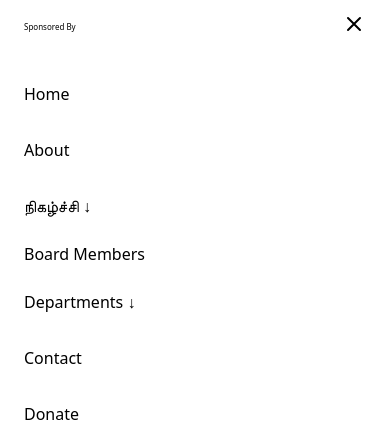
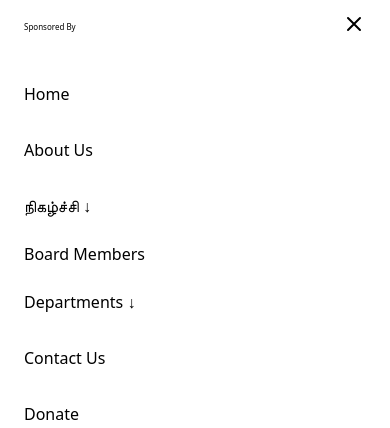
Before and after one commit to JyothiSwaroop07/islamika-kalvi-sengam, a Next.js app: page / in a window 390 px wide. Both pictures are taken after a click on the button 354 px from the left and 24 px from the top of the page. Shown: the top 428 px of the page. Built offline with nearby package versions, Linux system fonts and the light colour scheme; no server answers; the database is empty; a web font is replaced by a local one.

Commit message:
Done More Changes

```diff
--- a/components/Navbar/Navbar.js
+++ b/components/Navbar/Navbar.js
@@ -167,7 +167,7 @@ const Navbar = () => {
         <div className={`mobile-menu lg:hidden ${menuVisible ? 'block' : 'hidden'} flex justify-start z-10 overflow-y-auto h-[100vh] transform ${menuVisible ? '-translate-x--10 ease-out' : 'translate-x-full ease-in'} transition-transform duration-300`}>
           <ul className="mt-8 w-[40vw] space-y-4 mx-0 m-auto">
             <li><a href="#" className="block py-2 text-black hover:text-[#2dad5c] rounded" onClick={() => {router.push('/Home')}}>Home</a></li>
-            <li><a href="#about" className="block py-2 text-black hover:text-[#2dad5c] rounded">About</a></li>
+            <li><a href="#about" className="block py-2 text-black hover:text-[#2dad5c] rounded">About Us</a></li>
             <li><a href="#" className="block py-2 text-black hover:text-[#2dad5c] rounded" onClick={() => toggleContestDropDown()}>நிகழ்ச்சி {isContestsMenuOpen ?  '↑' : '↓'}</a></li>
                 {isContestsMenuOpen && (
                   <ul className="left-0 bg-white border border-gray-300 w-36">
@@ -197,7 +197,7 @@ const Navbar = () => {
                 )}
                 </div>
 
-                <li><a href="#" className="block py-2 text-black hover:text-[#2dad5c] rounded">Contact</a></li>
+                <li><a href="#footer" className="block py-2 text-black hover:text-[#2dad5c] rounded">Contact Us</a></li>
                 <li><a href="#" className="block py-2 text-black hover:text-[#2dad5c] rounded" onClick={togglePopup}>Donate</a></li>
           </ul>
 
--- a/pages/Home/index.js
+++ b/pages/Home/index.js
@@ -254,6 +254,7 @@ const Home = () => {
         Seeking Excellence In Islamic Knowledge and Practice.
     </p>
     <button className="bg-[#2dad5c] h-[40px] w-[125px] border-1 mt-8 rounded-md text-white" onClick={togglePopup}>Donate</button>
+    {showPopup && <DonatePopup onClosePopup={togglePopup} />}
     </div>
 
 
```
